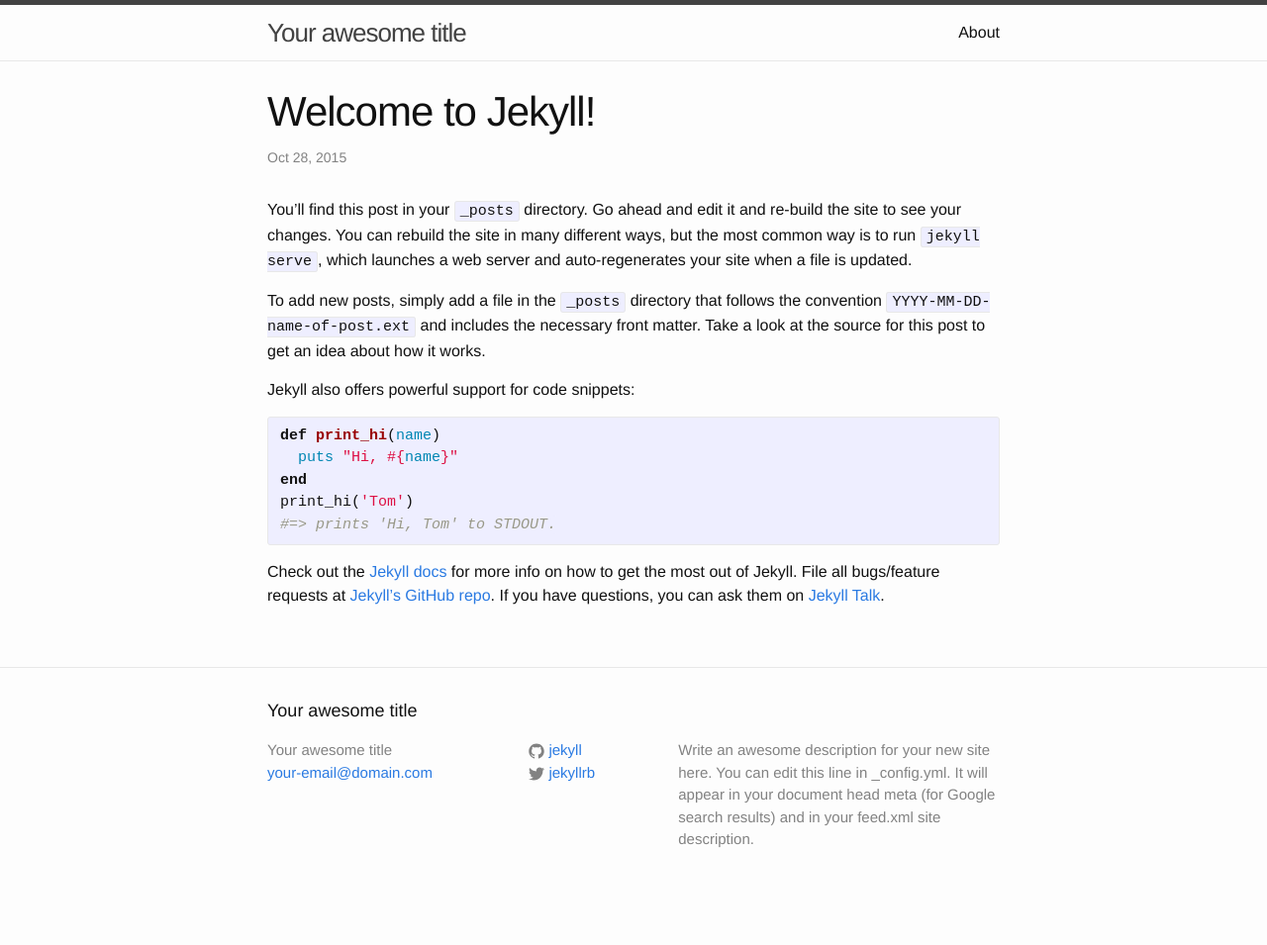
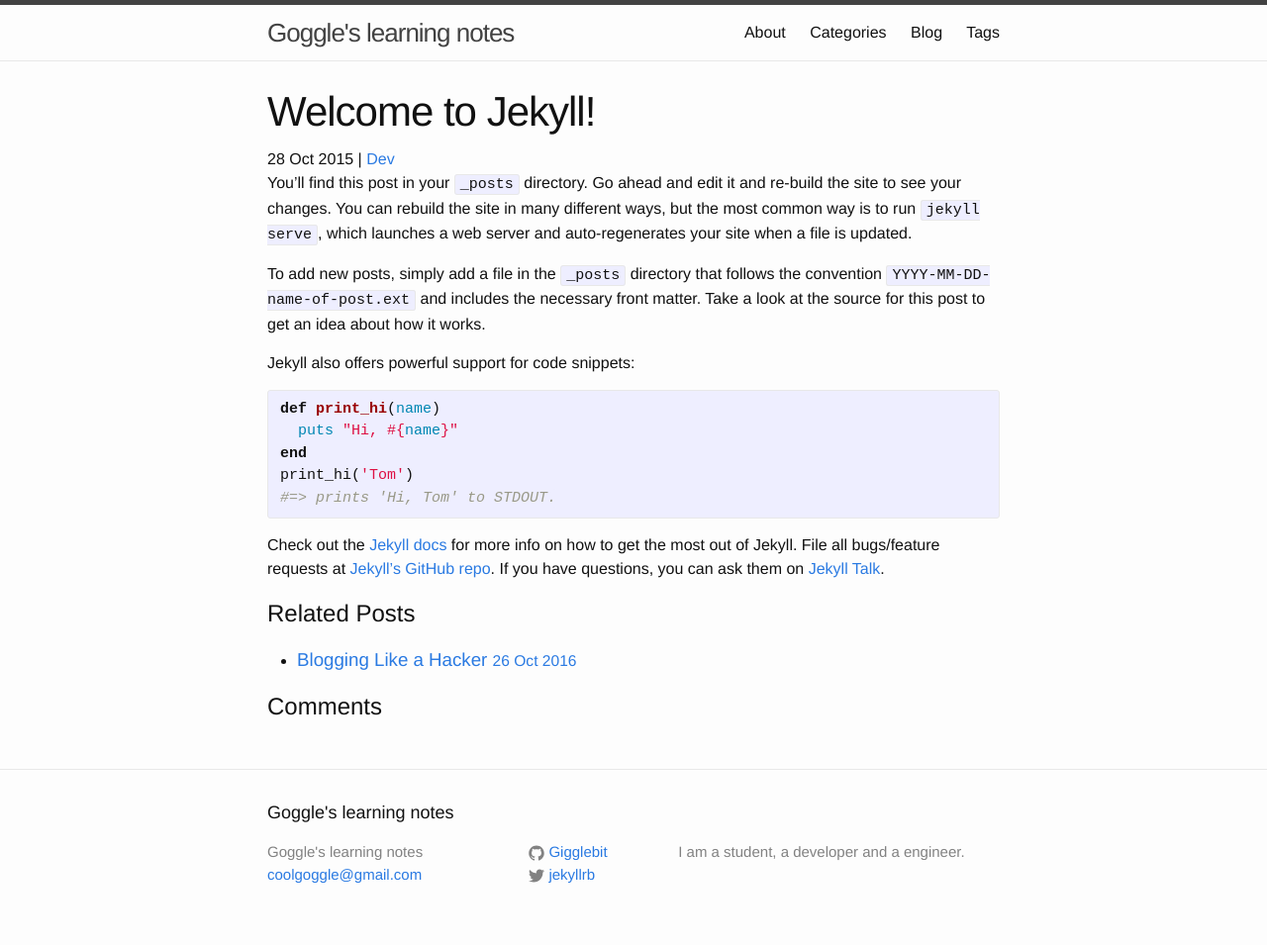
Before and after one commit to Gigglebit/Gigglebit.github.io, a Jekyll site: the page built from _posts/2015-10-28-welcome-to-jekyll.markdown, in a window 1280 px wide. Shown: the whole page at 99% size. Built offline with Jekyll 4.4.1, drawn with Linux system fonts in a browser that asks for light colours; comment, search, counter and statistics services are not loaded; before the commit the page ends 920 px from its top, so only the background shows below that.

```diff
--- a/_config.yml
+++ b/_config.yml
@@ -6,16 +6,17 @@
 # 'jekyll serve'. If you change this file, please restart the server process.
 
 # Site settings
-title: Your awesome title
-email: your-email@domain.com
+title: Goggle's learning notes
+email: coolgoggle@gmail.com
 description: > # this means to ignore newlines until "baseurl:"
-  Write an awesome description for your new site here. You can edit this
-  line in _config.yml. It will appear in your document head meta (for
-  Google search results) and in your feed.xml site description.
+  I am a student, a developer and a engineer.
 baseurl: "" # the subpath of your site, e.g. /blog
-url: "http://yourdomain.com" # the base hostname & protocol for your site
+url: "http://gigglebit.github.io" # the base hostname & protocol for your site
 twitter_username: jekyllrb
-github_username:  jekyll
-
+github_username:  Gigglebit
+paginate: 5
+paginate_path: "/blog/page:num/"
+permalink: pretty
 # Build settings
 markdown: kramdown
+disqus_short_name: 'Gigglebit'
--- /dev/null
+++ b/_includes/title_header.html
@@ -0,0 +1,4 @@
+<header class="text-xs-center">
+  <h1 class="text-uppercase">{{ include.title }}</h1>
+  <p class="text-muted user-select-none">{{ include.subtitle }}</p>
+</header>
--- a/_layouts/default.html
+++ b/_layouts/default.html
@@ -16,5 +16,7 @@
     {% include footer.html %}
 
   </body>
-
+  {% if site.disqus_short_name %}
+  <script id="dsq-count-scr" src="//{{ site.disqus_short_name }}.disqus.com/count.js" async></script>
+  {% endif %}
 </html>
--- a/_layouts/post.html
+++ b/_layouts/post.html
@@ -1,7 +1,7 @@
 ---
 layout: default
 ---
-<article class="post" itemscope itemtype="http://schema.org/BlogPosting">
+<!-- <article class="post" itemscope itemtype="http://schema.org/BlogPosting">
 
   <header class="post-header">
     <h1 class="post-title" itemprop="name headline">{{ page.title }}</h1>
@@ -12,4 +12,52 @@ layout: default
     {{ content }}
   </div>
 
-</article>
+</article> -->
+<div class="post">
+  <h1 class="post-title">{{ page.title }}</h1>
+  <span class="post-date">{{ page.date | date_to_string }}</span>
+  {% if page.tags %} |
+  {% for tag in page.tags %}
+    <a href="{{ site.baseurl }}{{ site.tag_page }}#{{ tag | slugify }}" class="post-tag">{{ tag }}</a>
+  {% endfor %}
+  {% endif %}
+  <article>
+    {{ content }}
+  </article>
+</div>
+
+<div class="related">
+  <h2>Related Posts</h2>
+  <ul class="related-posts">
+    {% for post in site.related_posts limit:3 %}
+      <li>
+        <h3>
+          <a href="{{ site.baseurl }}{{ post.url }}">
+            {{ post.title }}
+            <small>{{ post.date | date_to_string }}</small>
+          </a>
+        </h3>
+      </li>
+    {% endfor %}
+  </ul>
+</div>
+
+{% if site.disqus_short_name %}
+<div class="comments">
+  <h2>Comments</h2>
+  <div id="disqus_thread"></div>
+  <script>
+var disqus_config = function () {
+  this.page.url = '{{ site.url }}{{ page.url }}'; // Replace PAGE_URL with your page's canonical URL variable
+  this.page.identifier = '{{ page.id }}'; // Replace PAGE_IDENTIFIER with your page's unique identifier variable
+};
+(function() {
+  var d = document, s = d.createElement('script');
+  s.src = '//{{ site.disqus_short_name }}.disqus.com/embed.js';
+  s.setAttribute('data-timestamp', +new Date());
+  (d.head || d.body).appendChild(s);
+})();
+  </script>
+  <noscript>Please enable JavaScript to view the <a href="https://disqus.com/?ref_noscript" rel="nofollow">comments powered by Disqus.</a></noscript>
+</div>
+{% endif %}
--- a/_posts/2015-10-28-welcome-to-jekyll.markdown
+++ b/_posts/2015-10-28-welcome-to-jekyll.markdown
@@ -2,7 +2,8 @@
 layout: post
 title:  "Welcome to Jekyll!"
 date:   2015-10-28 14:11:09 +1100
-categories: jekyll update
+categories: [jekyll update]
+tags: Dev
 ---
 You’ll find this post in your `_posts` directory. Go ahead and edit it and re-build the site to see your changes. You can rebuild the site in many different ways, but the most common way is to run `jekyll serve`, which launches a web server and auto-regenerates your site when a file is updated.
 
```
Also changed, not shown: _posts/2016-10-26-Blogging-Like-A-Hacker.md (added, +10 -0 lines), blog/category.html (added, +28 -0 lines), blog/index.html (added, +50 -0 lines), blog/tag.html (added, +28 -0 lines).
